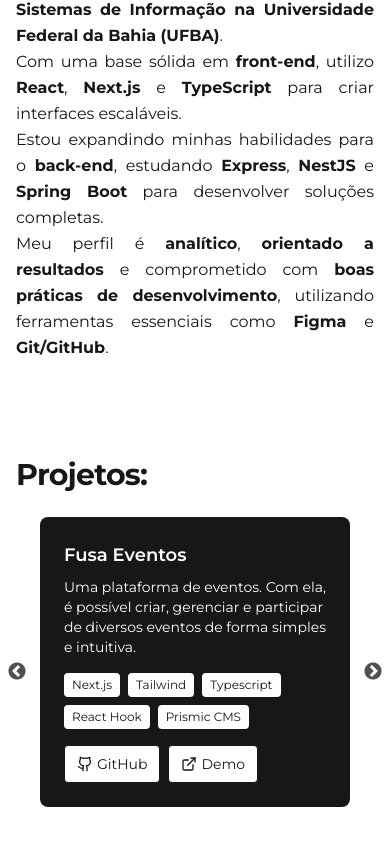
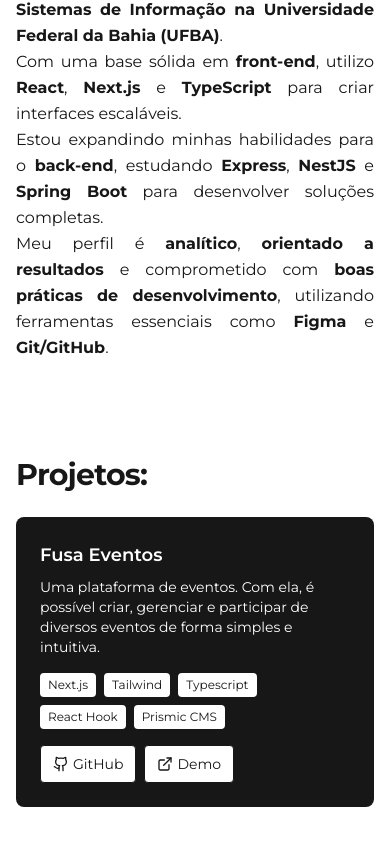
Before and after one commit to ynxdeiv/portfolio-deivid-costa, a Next.js app: page / in a window 390 px wide. Shown: the part 877-1722 px from the top of the page. Built offline with nearby package versions, Linux system fonts and the light colour scheme.

Commit message:
fix: change breakpoint again

```diff
--- a/src/app/_components/projects/slider/index.tsx
+++ b/src/app/_components/projects/slider/index.tsx
@@ -36,19 +36,22 @@ function CarouselComponent() {
         },
       },
       {
-        breakpoint: 768,
+        breakpoint: 480,
         settings: {
           slidesToShow: 1,
+          arrows: false,
+          centerMode: false,
+
         },
       },
     ],
   };
 
   return (
-<div className="w-full px-4">
+<div className="w-full overflow-x-hidden px-0 sm:px-4">
       <Slider {...settings}>
         {projects.map((project) => (
-          <div key={project.id} className="px-2">
+<div key={project.id} className="px-0 sm:px-2">
             <div className="bg-foreground rounded-lg p-6 w-full">
               <h3 className="text-lg font-semibold mb-2 text-background">
                 {project.name}
```
